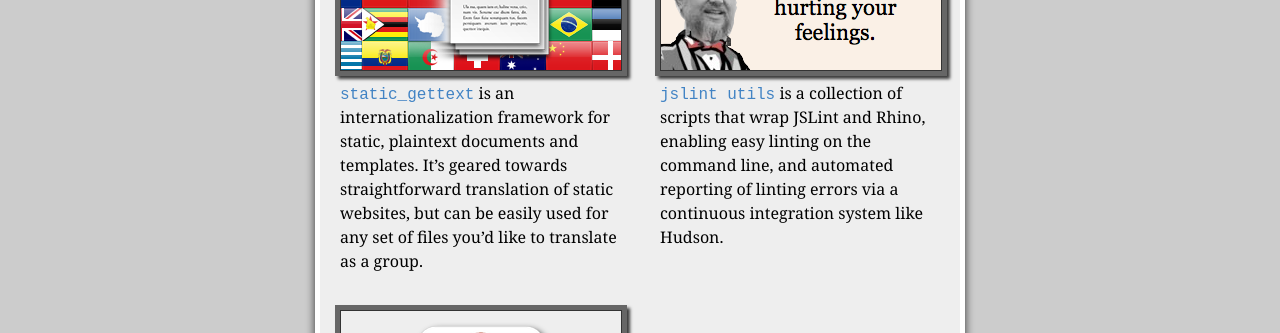
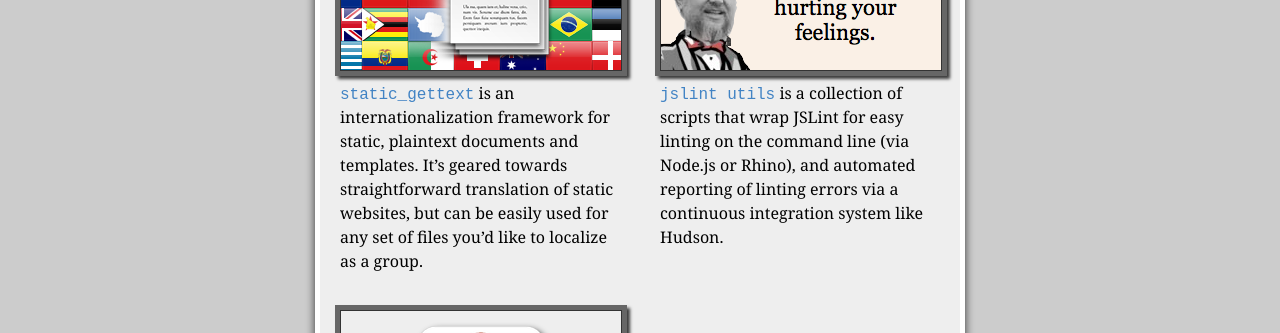
Before and after one commit to mikewest/mikewest.github.com, a Jekyll site: the page built from index.markdown, in a window 1280 px wide. Shown: the part 207-540 px from the top of the page. Built offline with Jekyll 4.4.1, drawn with Linux system fonts in a browser that asks for light colours; Markdown is read by kramdown in place of the engine named in the settings.

Commit message:
Updating jslint-utils documentation.

```diff
--- a/index.markdown
+++ b/index.markdown
@@ -6,21 +6,23 @@ bodyclass:  projectlist
 Projects
 ========
 
-*   [<img src="/static_gettext/logo.png" alt="" width="280" height="158"> `static_gettext`][static_gettext] is an internationalization framework
-    for static, plaintext documents and templates. It's geared towards
-    straightforward translation of static websites, but can be easily used for
-    any set of files you'd like to translate as a group.
+*   [<img src="/static_gettext/logo.png" alt="" width="280" height="158"> `static_gettext`][static_gettext]
+    is an internationalization framework for static, plaintext documents and templates.
+    It's geared towards straightforward translation of static websites, but can be
+    easily used for any set of files you'd like to localize as a group.
 
-*   [<img src="/jslint_utils/logo.png" alt="" width="280" height="158" alt="Behold the power of Crockdson!  Tremble, mortals!"> `jslint utils`][jslintutils] is a collection of scripts that wrap JSLint
-    and Rhino, enabling easy linting on the command line, and automated reporting
-    of linting errors via a continuous integration system like Hudson.
+*   [<img src="/jslint_utils/logo.png" alt="" width="280" height="158" alt="JSLint &amp; Hudson: Continually hurting your feelings."> `jslint utils`][jslintutils]
+    is a collection of scripts that wrap JSLint for easy linting
+    on the command line (via Node.js or Rhino), and automated
+    reporting of linting errors via a continuous
+    integration system like Hudson.
 
-*   [<img src="/send_to_instapaper/logo.png" alt="" width="280" height="158"> Send to Instapaper][StI] is a Chrome extension that replicates the
+*   [<img src="/send_to_instapaper/logo.png" alt="" width="280" height="158"> Send to Instapaper][StI]
+    is a Chrome extension that replicates the
     functionality of Instapaper's bookmarklet in an elegant and embedded
     way.  I use it daily.
 
 [static_gettext]:   /static_gettext/
-[static_gettext_logo]:  http://www.google.com/images/logo.gif
 [jslintutils]:      /jslint_utils/
 [StI]:              https://chrome.google.com/extensions/detail/liamajdghafnpofaconeimppimbdbhgi/
 
```
Also changed, not shown: jslint_utils/index.markdown (+15 -3 lines).
